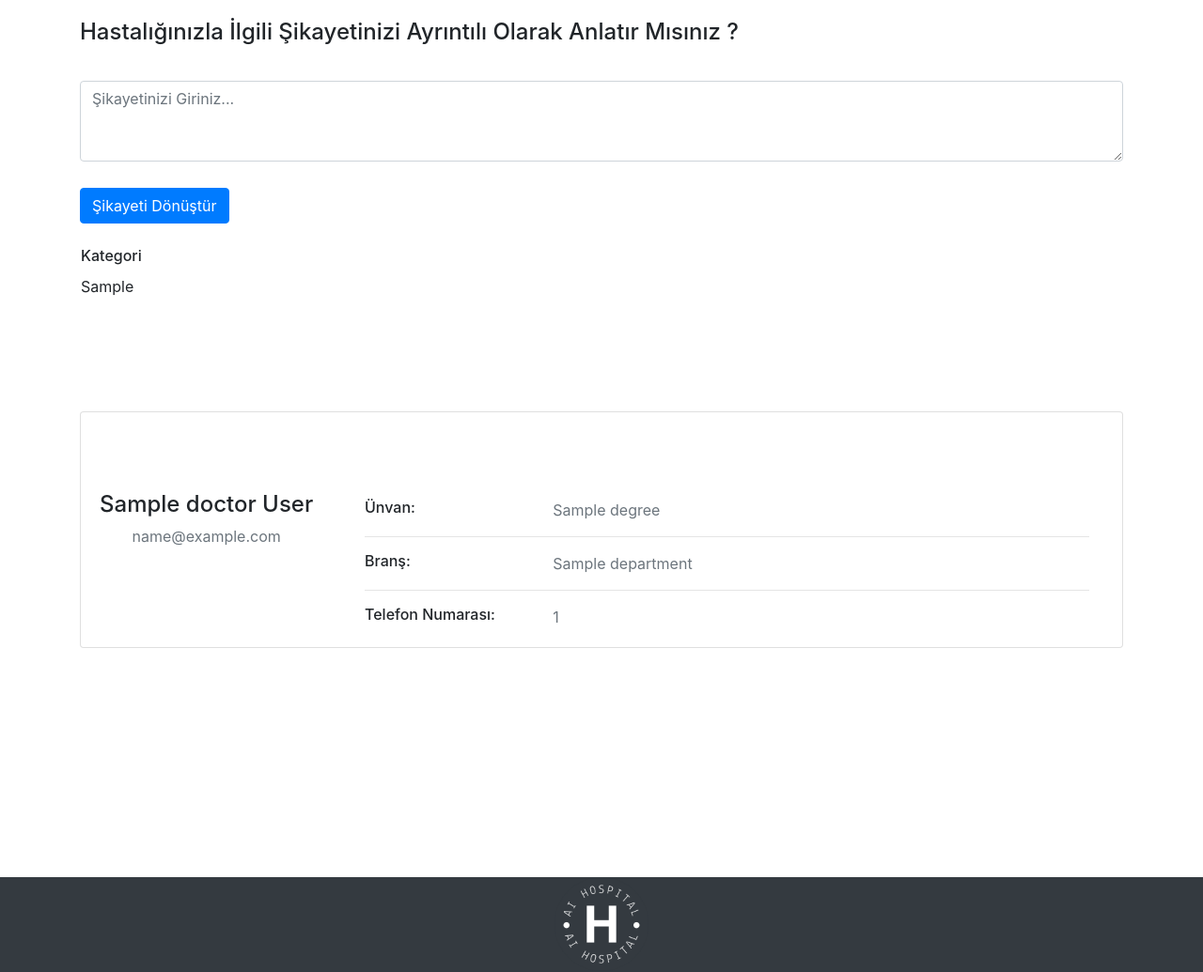
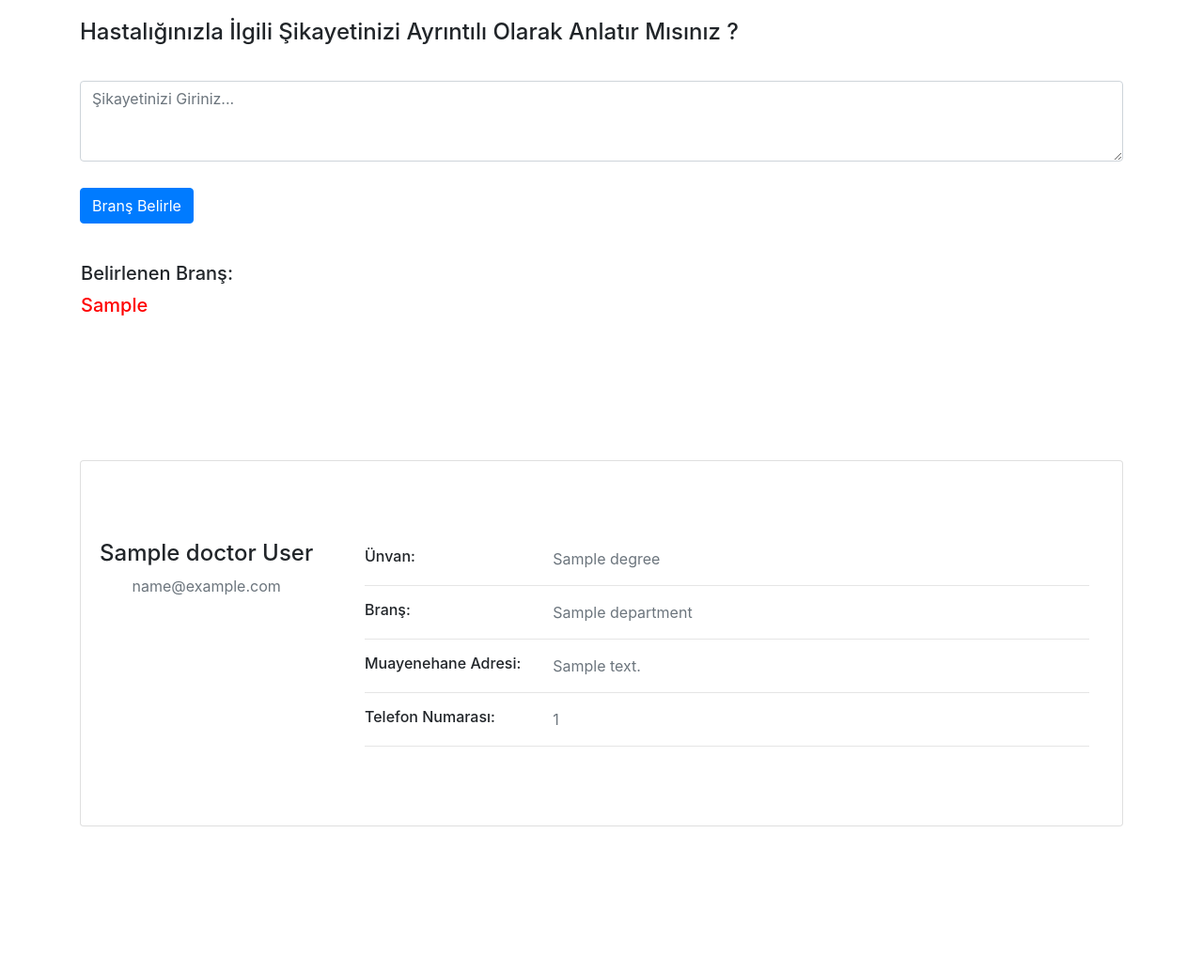
Before and after one commit to cemalkureli/AI_Hospital_Project, a Django app: template gp1_project/templates/complaints.html in a window 1280 px wide. Shown: the part 194-1229 px from the top of the page at 94% size. Run offline with Django 4.2, Linux system fonts and the light colour scheme; the template is opened without the code that fills it: most values are stand-ins (such as "Sample title", 1, 10 or a date in 2020).

```diff
--- a/gp1_project/gp1/views.py
+++ b/gp1_project/gp1/views.py
@@ -93,7 +93,6 @@ def complaints(request):
 
     if category_name:
         for doctor in RegisterDoctor.objects.filter(department=category_name):
-            print(doctor)
             doctors_of_categories.append(doctor)
 
     context = {
--- a/gp1_project/gp1_project/settings.py
+++ b/gp1_project/gp1_project/settings.py
@@ -153,5 +153,5 @@ EMAIL_HOST = 'smtp.office365.com'
 EMAIL_PORT = 587
 EMAIL_USE_TLS = True
 EMAIL_HOST_USER = 'gp_project_deneme@hotmail.com'
-EMAIL_HOST_PASSWORD = 'wkvubglvcxmaazgm'
+EMAIL_HOST_PASSWORD = 'lkgunhilgxwpawov'
 EMAIL_ENCRYPTION='STARTTLS'
--- a/gp1_project/templates/complaints.html
+++ b/gp1_project/templates/complaints.html
@@ -2,23 +2,23 @@
 {% load static %}
 {% block body %}
 
-<form action "#" method = "post">
+<form  method = "post">
     {% csrf_token %}
 <div class="form-group">
     <h4> Hastalığınızla İlgili Şikayetinizi Ayrıntılı Olarak Anlatır Mısınız ?<h4>
     <label for="exampleFormControlTextarea1"></label>
     <textarea class="form-control" placeholder="Şikayetinizi Giriniz..." id = "exampleFormControlTextarea1" maxlength="2000" rows="3" name = "complaint"></textarea>
     <br>
-    <button type="submit" class="btn btn-primary mb-2"> Şikayeti Dönüştür </button>
+    <button type="submit" class="btn btn-primary">Branş Belirle</button>
 </div>
 </form>
-
+<br>
 <table>
     <tr>
-        <th><h6>Kategori<h6></th>
+        <th><h5>Belirlenen Branş:<h5></th>
     </tr>
     <tr>
-        <td><h7>{{machine_translate}}<h7></td>
+        <td><h5 style="color:red">{{machine_translate}}<h5></td>
     <tr>
 </table>
 <br><br><br><br><br>
@@ -26,6 +26,7 @@
 {% for doctor in doctors_of_categories %}
   <div class="row gutters-sm">
       <div class="col-md-12 mb-12">
+        <br>
           <div class="card">
               <div class="card-body">
                   <div class="d-flex flex-column align-items-center text-center" style = "float:left">
@@ -62,6 +63,15 @@
                       </div>
                       <hr>
                       <div class="row">
+                        <div class="col-sm-3">
+                            <h6 class="mb-0">Muayenehane Adresi:</h6>
+                        </div>
+                            <div class="col-sm-9 text-secondary">
+                            {{doctor.address}}
+                            </div>
+                        </div>
+                        <hr>
+                        <div class="row">
                           <div class="col-sm-3">
                               <h6 class="mb-0">Telefon Numarası:</h6>
                           </div>
@@ -69,6 +79,8 @@
                               {{doctor.phone_number}}
                           </div>
                       </div>
+                      <hr>
+                      <br><br>
                   </div>
               </div>
           </div>
```
Also changed, not shown: gp1_project/templates/home.html (+37 -1 lines), gp1_project/db.sqlite3, gp1_project/static/hospital-background.png (added).
